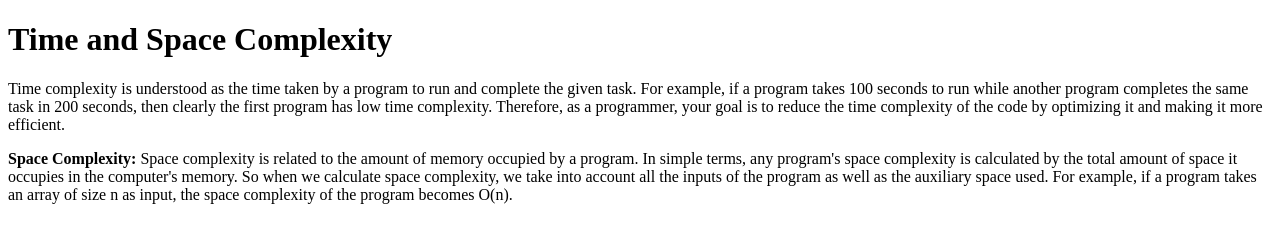
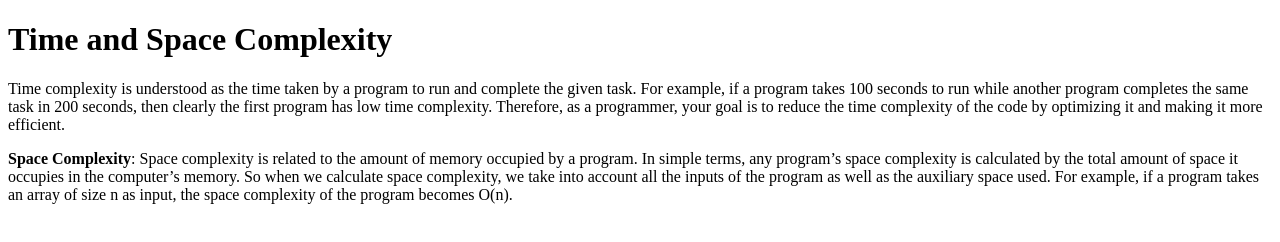
Before and after one commit to acciojob/time-and-space-complexity-luvashoo7, a website: page main.html in a window 1280 px wide. Drawn offline with Linux system fonts and the light colour scheme.

Commit message:
created a submission

```diff
--- a/main.html
+++ b/main.html
@@ -10,8 +10,8 @@
 	<!-- the entire body must be written by student -->
 	<h1>Time and Space Complexity</h1>
 	<p>Time complexity is understood as the time taken by a program to run and complete the given task. For example, if a program takes 100 seconds to run while another program completes the same task in 200 seconds, then clearly the first program has low time complexity. Therefore, as a programmer, your goal is to reduce the time complexity of the code by optimizing it and making it more efficient.</p>
-    <p><b>Space Complexity:</b> Space complexity is related to the amount of memory occupied by a program. In simple terms, any program's space complexity is calculated by the total amount of space it occupies in the computer's memory. So when we calculate space complexity, we take into account all the inputs of the program as well as the auxiliary space used. For example, if a program takes an array of size n as input, the space complexity of the program becomes O(n).</p>
-	<script type="text/javascript" src="./script.js">
+	<p><b>Space Complexity</b>: Space complexity is related to the amount of memory occupied by a program. In simple terms, any program’s space complexity is calculated by the total amount of space it occupies in the computer’s memory. So when we calculate space complexity, we take into account all the inputs of the program as well as the auxiliary space used. For example, if a program takes an array of size n as input, the space complexity of the program becomes O(n).</p>
+    <script type="text/javascript" src="./script.js">
 </script>
 
 </body>
```
